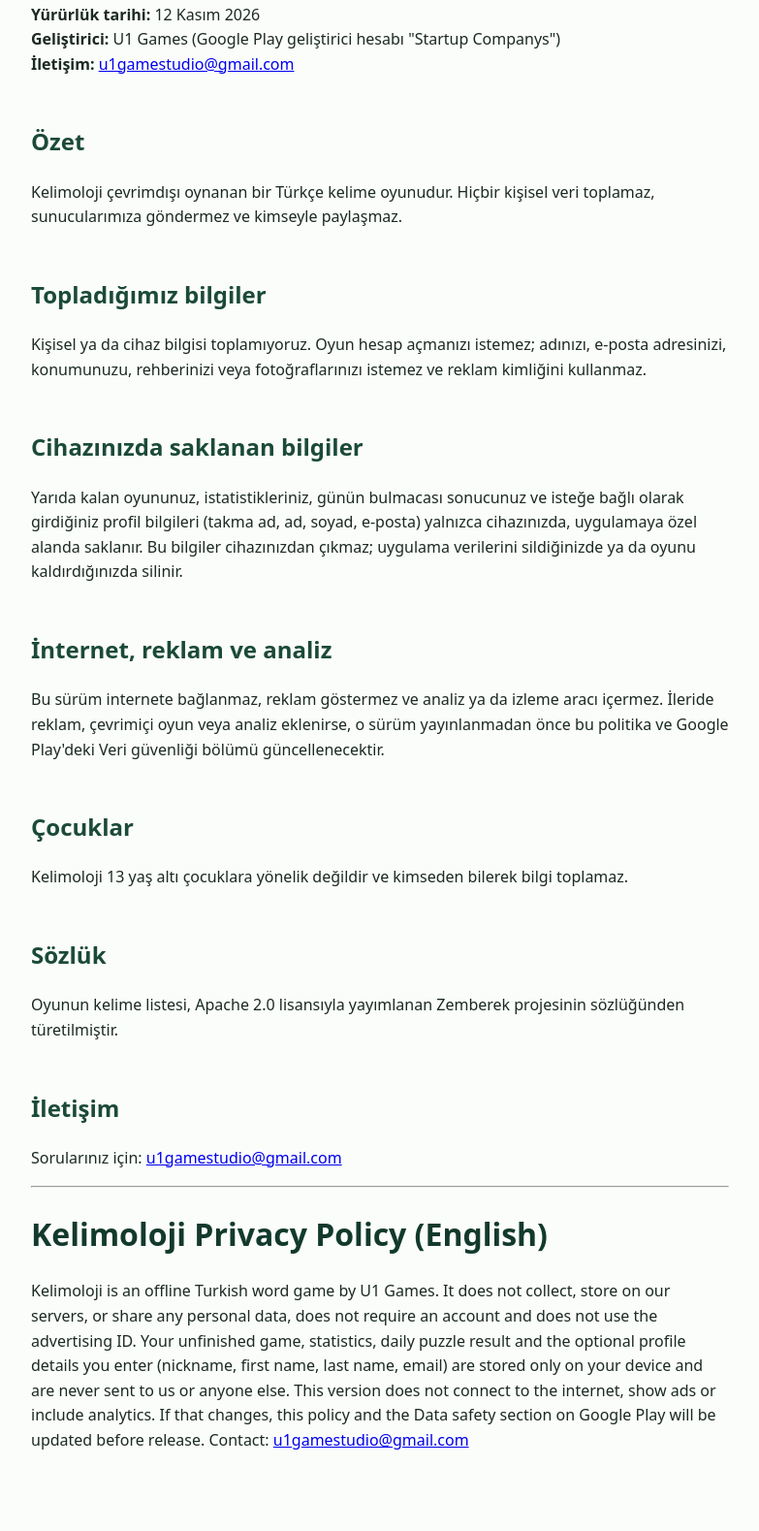
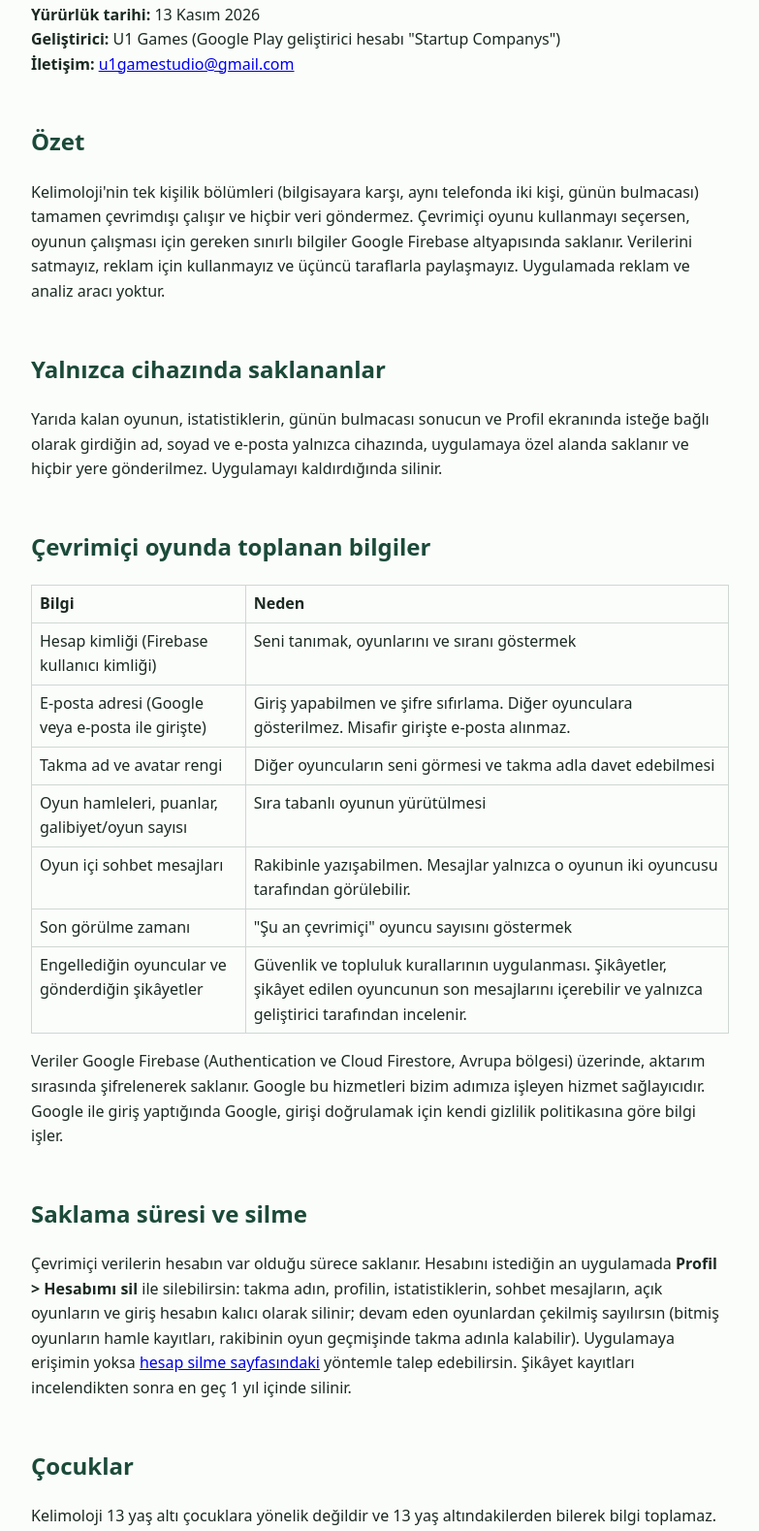
Before and after one commit to ExpertXL/pine-game-privacy, a plain HTML site: page kelimoloji.html in a window 1280 px wide. Shown: the part 110-1689 px from the top of the page at 97% size, without its empty margins (248-1031 px from the left). Before the commit the page ends 1649 px from the top, so only its background shows below. Drawn offline with Linux system fonts and the light colour scheme.

Commit message:
Kelimoloji: online play privacy policy + account deletion page

```diff
--- a/kelimoloji.html
+++ b/kelimoloji.html
@@ -1,25 +1,42 @@
 <!doctype html>
 <html lang="tr"><head><meta charset="utf-8"><meta name="viewport" content="width=device-width, initial-scale=1">
 <title>Kelimoloji Gizlilik Politikası</title>
-<style>body{font-family:system-ui,-apple-system,Segoe UI,Roboto,sans-serif;max-width:720px;margin:40px auto;padding:0 16px;line-height:1.6;color:#1b2a22;background:#fbfdfb}h1{color:#123a2c}h2{margin-top:2em;color:#1b4a39}</style></head>
+<style>body{font-family:system-ui,-apple-system,Segoe UI,Roboto,sans-serif;max-width:720px;margin:40px auto;padding:0 16px;line-height:1.6;color:#1b2a22;background:#fbfdfb}h1{color:#123a2c}h2{margin-top:2em;color:#1b4a39}table{border-collapse:collapse;width:100%}td,th{border:1px solid #cfd8d3;padding:6px 8px;text-align:left;vertical-align:top}</style></head>
 <body>
 <h1>Kelimoloji Gizlilik Politikası</h1>
-<p><strong>Yürürlük tarihi:</strong> 12 Kasım 2026<br><strong>Geliştirici:</strong> U1 Games (Google Play geliştirici hesabı "Startup Companys")<br><strong>İletişim:</strong> <a href="mailto:u1gamestudio@gmail.com">u1gamestudio@gmail.com</a></p>
+<p><strong>Yürürlük tarihi:</strong> 13 Kasım 2026<br><strong>Geliştirici:</strong> U1 Games (Google Play geliştirici hesabı "Startup Companys")<br><strong>İletişim:</strong> <a href="mailto:u1gamestudio@gmail.com">u1gamestudio@gmail.com</a></p>
+
 <h2>Özet</h2>
-<p>Kelimoloji çevrimdışı oynanan bir Türkçe kelime oyunudur. Hiçbir kişisel veri toplamaz, sunucularımıza göndermez ve kimseyle paylaşmaz.</p>
-<h2>Topladığımız bilgiler</h2>
-<p>Kişisel ya da cihaz bilgisi toplamıyoruz. Oyun hesap açmanızı istemez; adınızı, e-posta adresinizi, konumunuzu, rehberinizi veya fotoğraflarınızı istemez ve reklam kimliğini kullanmaz.</p>
-<h2>Cihazınızda saklanan bilgiler</h2>
-<p>Yarıda kalan oyununuz, istatistikleriniz, günün bulmacası sonucunuz ve isteğe bağlı olarak girdiğiniz profil bilgileri (takma ad, ad, soyad, e-posta) yalnızca cihazınızda, uygulamaya özel alanda saklanır. Bu bilgiler cihazınızdan çıkmaz; uygulama verilerini sildiğinizde ya da oyunu kaldırdığınızda silinir.</p>
-<h2>İnternet, reklam ve analiz</h2>
-<p>Bu sürüm internete bağlanmaz, reklam göstermez ve analiz ya da izleme aracı içermez. İleride reklam, çevrimiçi oyun veya analiz eklenirse, o sürüm yayınlanmadan önce bu politika ve Google Play'deki Veri güvenliği bölümü güncellenecektir.</p>
+<p>Kelimoloji'nin tek kişilik bölümleri (bilgisayara karşı, aynı telefonda iki kişi, günün bulmacası) tamamen çevrimdışı çalışır ve hiçbir veri göndermez. Çevrimiçi oyunu kullanmayı seçersen, oyunun çalışması için gereken sınırlı bilgiler Google Firebase altyapısında saklanır. Verilerini satmayız, reklam için kullanmayız ve üçüncü taraflarla paylaşmayız. Uygulamada reklam ve analiz aracı yoktur.</p>
+
+<h2>Yalnızca cihazında saklananlar</h2>
+<p>Yarıda kalan oyunun, istatistiklerin, günün bulmacası sonucun ve Profil ekranında isteğe bağlı olarak girdiğin ad, soyad ve e-posta yalnızca cihazında, uygulamaya özel alanda saklanır ve hiçbir yere gönderilmez. Uygulamayı kaldırdığında silinir.</p>
+
+<h2>Çevrimiçi oyunda toplanan bilgiler</h2>
+<table>
+<tr><th>Bilgi</th><th>Neden</th></tr>
+<tr><td>Hesap kimliği (Firebase kullanıcı kimliği)</td><td>Seni tanımak, oyunlarını ve sıranı göstermek</td></tr>
+<tr><td>E-posta adresi (Google veya e-posta ile girişte)</td><td>Giriş yapabilmen ve şifre sıfırlama. Diğer oyunculara gösterilmez. Misafir girişte e-posta alınmaz.</td></tr>
+<tr><td>Takma ad ve avatar rengi</td><td>Diğer oyuncuların seni görmesi ve takma adla davet edebilmesi</td></tr>
+<tr><td>Oyun hamleleri, puanlar, galibiyet/oyun sayısı</td><td>Sıra tabanlı oyunun yürütülmesi</td></tr>
+<tr><td>Oyun içi sohbet mesajları</td><td>Rakibinle yazışabilmen. Mesajlar yalnızca o oyunun iki oyuncusu tarafından görülebilir.</td></tr>
+<tr><td>Son görülme zamanı</td><td>"Şu an çevrimiçi" oyuncu sayısını göstermek</td></tr>
+<tr><td>Engellediğin oyuncular ve gönderdiğin şikâyetler</td><td>Güvenlik ve topluluk kurallarının uygulanması. Şikâyetler, şikâyet edilen oyuncunun son mesajlarını içerebilir ve yalnızca geliştirici tarafından incelenir.</td></tr>
+</table>
+<p>Veriler Google Firebase (Authentication ve Cloud Firestore, Avrupa bölgesi) üzerinde, aktarım sırasında şifrelenerek saklanır. Google bu hizmetleri bizim adımıza işleyen hizmet sağlayıcıdır. Google ile giriş yaptığında Google, girişi doğrulamak için kendi gizlilik politikasına göre bilgi işler.</p>
+
+<h2>Saklama süresi ve silme</h2>
+<p>Çevrimiçi verilerin hesabın var olduğu sürece saklanır. Hesabını istediğin an uygulamada <strong>Profil &gt; Hesabımı sil</strong> ile silebilirsin: takma adın, profilin, istatistiklerin, sohbet mesajların, açık oyunların ve giriş hesabın kalıcı olarak silinir; devam eden oyunlardan çekilmiş sayılırsın (bitmiş oyunların hamle kayıtları, rakibinin oyun geçmişinde takma adınla kalabilir). Uygulamaya erişimin yoksa <a href="https://expertxl.github.io/pine-game-privacy/kelimoloji-hesap-silme.html">hesap silme sayfasındaki</a> yöntemle talep edebilirsin. Şikâyet kayıtları incelendikten sonra en geç 1 yıl içinde silinir.</p>
+
 <h2>Çocuklar</h2>
-<p>Kelimoloji 13 yaş altı çocuklara yönelik değildir ve kimseden bilerek bilgi toplamaz.</p>
+<p>Kelimoloji 13 yaş altı çocuklara yönelik değildir ve 13 yaş altındakilerden bilerek bilgi toplamaz.</p>
+
 <h2>Sözlük</h2>
 <p>Oyunun kelime listesi, Apache 2.0 lisansıyla yayımlanan Zemberek projesinin sözlüğünden türetilmiştir.</p>
-<h2>İletişim</h2>
-<p>Sorularınız için: <a href="mailto:u1gamestudio@gmail.com">u1gamestudio@gmail.com</a></p>
+
+<h2>Değişiklikler ve iletişim</h2>
+<p>Bu politika değişirse yürürlük tarihi güncellenir. Sorular ve talepler için: <a href="mailto:u1gamestudio@gmail.com">u1gamestudio@gmail.com</a></p>
 <hr>
 <h1>Kelimoloji Privacy Policy (English)</h1>
-<p>Kelimoloji is an offline Turkish word game by U1 Games. It does not collect, store on our servers, or share any personal data, does not require an account and does not use the advertising ID. Your unfinished game, statistics, daily puzzle result and the optional profile details you enter (nickname, first name, last name, email) are stored only on your device and are never sent to us or anyone else. This version does not connect to the internet, show ads or include analytics. If that changes, this policy and the Data safety section on Google Play will be updated before release. Contact: <a href="mailto:u1gamestudio@gmail.com">u1gamestudio@gmail.com</a></p>
+<p>Kelimoloji's single-player modes work fully offline and send no data. Unfinished games, statistics and the optional profile details (first name, last name, email) entered in the Profile screen stay on your device. If you choose to play online, we store in Google Firebase (Authentication and Cloud Firestore, Europe) only what online play needs: your account ID, your email address when you sign in with Google or email (never shown to other players; guest sign-in collects no email), your nickname and avatar color, game moves, scores and win/game counts, in-game chat messages (visible only to the two players of that game), a last-seen time used for the "online now" count, the players you block, and the reports you send (which may include the reported player's recent messages and are reviewed only by the developer). We do not sell or share data, and the app contains no ads or analytics. You can delete your account at any time in the app under Profile &gt; Delete my account, which permanently deletes your nickname, profile, statistics, chat messages, open games and sign-in account, or request deletion via the <a href="https://expertxl.github.io/pine-game-privacy/kelimoloji-hesap-silme.html">account deletion page</a>. Reports are deleted within one year after review. Kelimoloji is not directed at children under 13. Contact: <a href="mailto:u1gamestudio@gmail.com">u1gamestudio@gmail.com</a></p>
 </body></html>
```
Also changed, not shown: kelimoloji-hesap-silme.html (added, +19 -0 lines).
